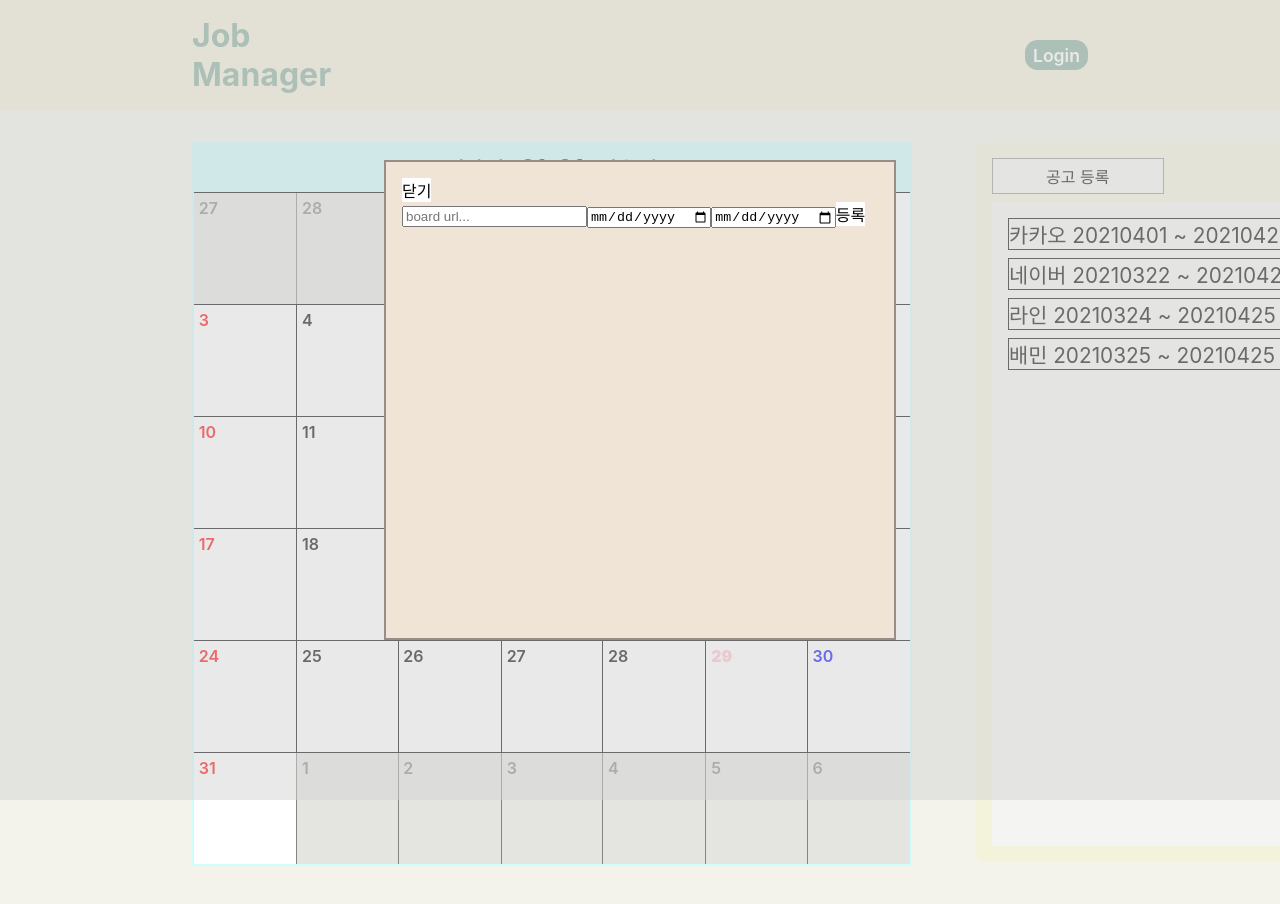
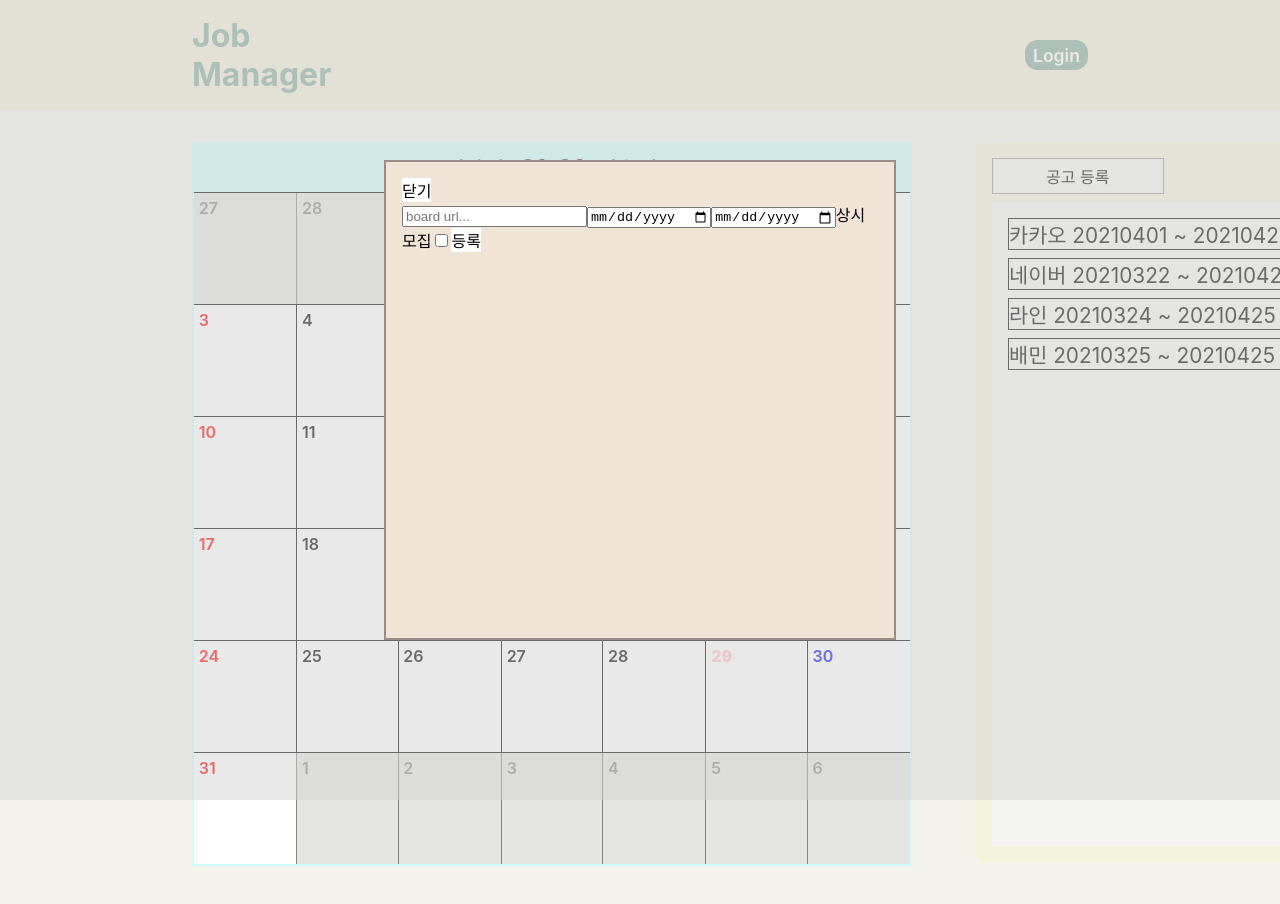
Before and after one commit to hongikbros/frontend, a React (Create React App) app: page / in a window 1280 px wide. Both pictures are taken after a click on the button "공고 등록". Shown: the top 904 px of the page. Built offline with nearby package versions, Linux system fonts and the light colour scheme.

Commit message:
modal section: - make immediateOpening toggle - if checkbox is checked, date input will be disabled - not styled yet

```diff
--- a/src/app.jsx
+++ b/src/app.jsx
@@ -40,9 +40,10 @@ const App = ({ authService }) => {
   const openModal = () => {
     setModalVisible(true);
   };
-  const sendBoardData = (e) => {
-    console.log(e);
-    console.log('dataSend');
+  const sendBoardData = (board) => {
+    const updated = boardInfo;
+    updated.push(board);
+    setBoardInfo(updated);
   };
 
   return (
--- a/src/component/board_register_modal/board_register_modal.jsx
+++ b/src/component/board_register_modal/board_register_modal.jsx
@@ -1,12 +1,31 @@
-import React from 'react';
+import React, { useRef, useState } from 'react';
 import style from './board_register_modal.module.css';
 
 const BoardRegisterModal = ({ closeModal, sendBoardData }) => {
   const onSubmit = (e) => {
     e.preventDefault();
-    sendBoardData(e);
+    const board = {
+      id: Date.now(),
+      company: urlRef.current.value,
+      startDate: checked ? '0000-00-00' : startDateRef.current.value,
+      endDate: checked ? '9999-99-99' : endDateRef.current.value,
+    };
+    console.log(board);
+
+    sendBoardData(board);
     closeModal();
   };
+
+  const [checked, setCheck] = useState(false);
+
+  const handleCheckboxChange = () => {
+    setCheck(!checked);
+  };
+
+  const urlRef = useRef();
+  const startDateRef = useRef();
+  const endDateRef = useRef();
+
   return (
     <div className={style.modalWrap}>
       <button type="button" className={style.closeButton} onClick={closeModal}>
@@ -14,13 +33,30 @@ const BoardRegisterModal = ({ closeModal, sendBoardData }) => {
       </button>
       <form className={style.form} onSubmit={onSubmit}>
         <input
+          ref={urlRef}
           name="board_url"
           type="url"
           className={style.urlInput}
           placeholder="board url..."
         />
-        <input name="start_date" type="date" />
-        <input name="end_date" type="date" />
+        <input
+          name="start_date"
+          type="date"
+          ref={startDateRef}
+          disabled={checked && true}
+        />
+        <input
+          name="end_date"
+          type="date"
+          ref={endDateRef}
+          disabled={checked && true}
+        />
+        <label name="immediate_opening">상시 모집</label>
+        <input
+          name="immediate_opening"
+          type="checkbox"
+          onChange={handleCheckboxChange}
+        />
         <button type="submit" className={style.boardSubmitButton}>
           등록
         </button>
```
